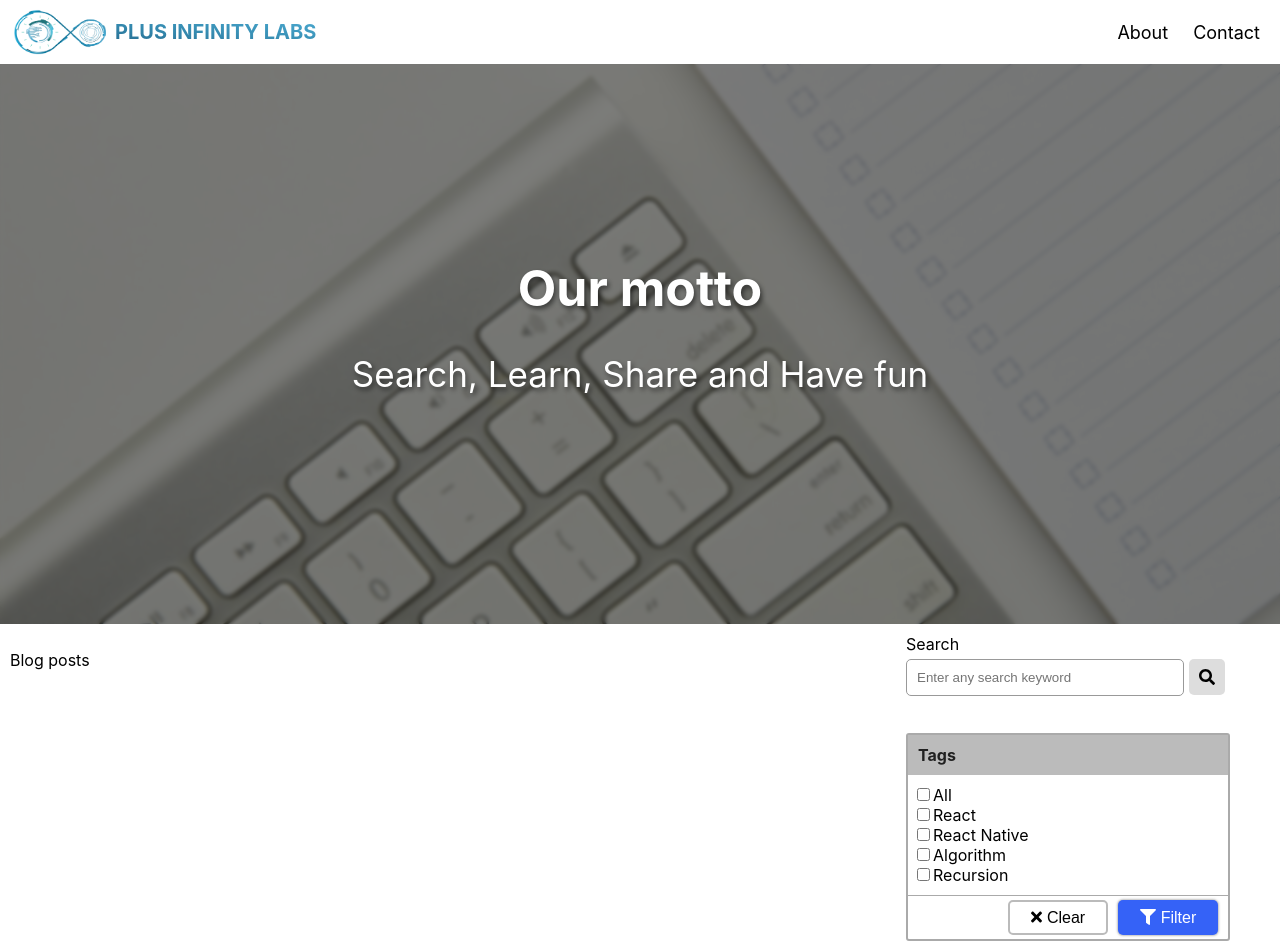
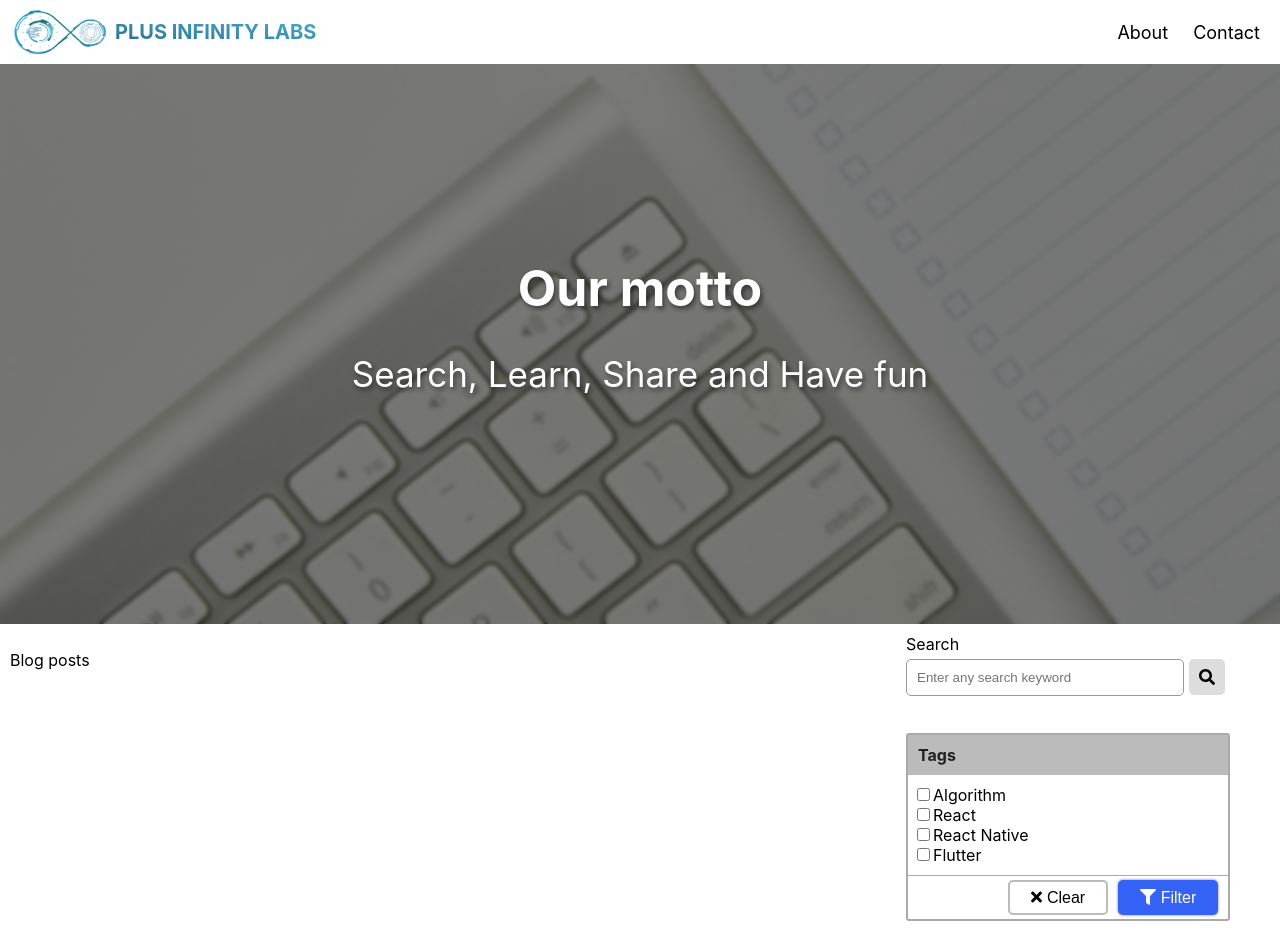
Before and after one commit to GowshikPrabhu/pi-labs-blog, a React (Create React App) app: page / in a window 1280 px wide. Shown: the top 952 px of the page. Built offline with nearby package versions, Linux system fonts and the light colour scheme.

Commit message:
Add filter action handlers

```diff
--- a/src/pages/Home/Home.js
+++ b/src/pages/Home/Home.js
@@ -6,8 +6,16 @@ import Searchbar from './components/Searchbar/Searchbar';
 import Filter from './components/Filter/Filter';
 import './Home.css';
 
+const data = [
+  { id: 1, value: 'Algorithm', isChecked: false },
+  { id: 2, value: 'React', isChecked: false },
+  { id: 3, value: 'React Native', isChecked: false },
+  { id: 4, value: 'Flutter', isChecked: false }
+];
+
 const Home = () => {
   const [searchValue, setSearchValue] = useState('');
+  const [tags, setTags] = useState([]);
 
   const handleSearchSubmit = () => {
     if (searchValue.length !== 0) {
@@ -17,8 +25,34 @@ const Home = () => {
 
   const handleSearch = (e) => {
     setSearchValue(e.target.value);
-    console.log(e.target.value);
+    // TODO: Handle search
+    //console.log(e.target.value);
   };
+
+  const handleTagSelection = (e) => {
+    let tagsCopy = tags;
+    tagsCopy.forEach((tag) => {
+      if (tag.value === e.target.value) {
+        tag.isChecked = e.target.checked;
+      }
+    });
+    setTags(() => [...tagsCopy]);
+  };
+
+  const clearSelection = () => {
+    let tagsCopy = tags;
+    tagsCopy.forEach((tag) => (tag.isChecked = false));
+    setTags(() => [...tagsCopy]);
+  };
+
+  const filterResults = () => {
+    // TODO: Handle the filter results by tag
+    // console.log(tags);
+  };
+
+  useState(() => {
+    setTags(data);
+  }, []);
 
   return (
     <div>
@@ -36,7 +70,12 @@ const Home = () => {
             onSearchChange={handleSearch}
             onSearchSubmit={handleSearchSubmit}
           />
-          <Filter />
+          <Filter
+            tags={tags}
+            onSelect={handleTagSelection}
+            clearSelection={clearSelection}
+            filterSelection={filterResults}
+          />
         </div>
       </div>
       <Footer />
--- a/src/pages/Home/components/Filter/Filter.js
+++ b/src/pages/Home/components/Filter/Filter.js
@@ -4,29 +4,44 @@ import './Filter.css';
 import { FontAwesomeIcon } from '@fortawesome/react-fontawesome';
 import { faFilter, faTimes } from '@fortawesome/free-solid-svg-icons';
 
-const Filter = ({ tags, onSelect, selectedTags }) => {
+/**
+ * Filter component to filter search by tags
+ * @param {Object[]} tags Array of tag objects
+ * @param {Function} onSelect Handle tag selection
+ */
+const Filter = ({ tags, onSelect, clearSelection, filterSelection }) => {
   return (
     <div className='filter'>
       <div className='filter-box'>
         <div className='box-heading'>Tags</div>
         <div className='box-body'>
-          {tags.map((tag) => (
-            <label className='option-label'>
-              <input
-                type='checkbox'
-                checked={() => selectedTags.includes(tag)}
-                onClick={onSelect}
-              />
-              {tag}
-            </label>
-          ))}
+          {tags.map((tag) => {
+            return (
+              <label key={tag.id} className='option-label'>
+                <input
+                  type='checkbox'
+                  key={tag.id}
+                  value={tag.value}
+                  checked={tag.isChecked}
+                  onChange={onSelect}
+                />
+                {tag.value}
+              </label>
+            );
+          })}
         </div>
         <div className='box-action'>
-          <button className='filter-actions clear-button' onClick={() => {}}>
+          <button
+            className='filter-actions clear-button'
+            onClick={clearSelection}
+          >
             <FontAwesomeIcon icon={faTimes} className='action-icon' />
             Clear
           </button>
-          <button className='filter-actions filter-button' onClick={() => {}}>
+          <button
+            className='filter-actions filter-button'
+            onClick={filterSelection}
+          >
             <FontAwesomeIcon icon={faFilter} className='action-icon' />
             Filter
           </button>
@@ -37,12 +52,18 @@ const Filter = ({ tags, onSelect, selectedTags }) => {
 };
 
 Filter.propTypes = {
-  /** Array of tags */
-  tags: PropTypes.arrayOf(PropTypes.string)
+  /** Array of tags as object with id value and isChecked */
+  tags: PropTypes.arrayOf(PropTypes.object).isRequired,
+  /** Handle tag selection */
+  onSelect: PropTypes.func.isRequired,
+  /** Function to clear the selection field */
+  clearSelection: PropTypes.func.isRequired,
+  /** Function to handle filter */
+  filterSelection: PropTypes.func.isRequired
 };
 
 Filter.defaultProps = {
-  tags: ['All', 'React', 'React Native', 'Algorithm', 'Recursion']
+  tags: [{ id: 0, value: 'All', isChecked: false }]
 };
 
 export default Filter;
```
